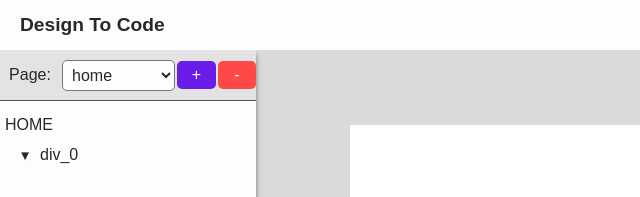
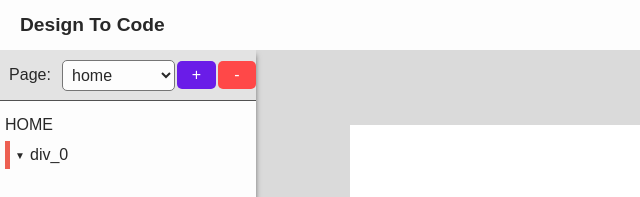
Before and after one commit to RehanAli21/design_to_code, a plain HTML site: page index.html in a window 1280 px wide. Shown: the top 197 px of the page, 0-640 px from the left. Drawn offline with Linux system fonts and the light colour scheme.

Commit message:
made the heirarchy good better

```diff
--- a/css_files/global.css
+++ b/css_files/global.css
@@ -387,8 +387,14 @@ main {
 }
 
 .tree li {
-	padding-bottom: 5px;
-	padding-left: 15px;
+	padding-left: 5px;
+}
+
+.tree li > *:not(ul) {
+	background-color: var(--accent);
+	padding-left: 5px;
+	width: 200px;
+	max-width: 200px;
 }
 
 .tree {
@@ -396,7 +402,7 @@ main {
 	color: var(--text);
 	/* padding-top: px; */
 	display: grid;
-	width: 100%;
+	width: max-content;
 }
 
 .caret {
--- a/js_scripts/show_elements_hierarchy.js
+++ b/js_scripts/show_elements_hierarchy.js
@@ -49,21 +49,23 @@ function createChildrenForHierarchy(children) {
 		div.style.display = 'grid'
 		div.style.gridTemplateColumns = '20px auto'
 
+		const button = document.createElement('button')
+
 		if (child.can_have_children) {
-			const button = document.createElement('button')
+			button.innerText = child.showChildrenInHeirarchy ? '\u25BC' : '\u25BA'
 
-			button.innerText = child.showChildrenInHeirarchy ? '\u25BC' : '\u25BA'
+			button.style.fontSize = '10px'
 
 			button.addEventListener('click', () => {
 				toggleShowChildrenInHierarchy(child.id, null)
 				printCurrentPageHierarchy()
 			})
+		}
 
-			button.style.border = 'none'
-			button.style.cursor = 'pointer'
+		button.style.border = 'none'
+		button.style.cursor = 'pointer'
 
-			div.appendChild(button)
-		}
+		div.appendChild(button)
 
 		const p = document.createElement('p')
 
@@ -78,6 +80,8 @@ function createChildrenForHierarchy(children) {
 		p.addEventListener('click', () => changeActiveElement(child.id))
 
 		p.innerText = child.name
+		p.style.backgroundColor = 'var(--background)'
+		p.style.marginLeft = '-5px'
 		div.appendChild(p)
 
 		li.appendChild(div)
```
